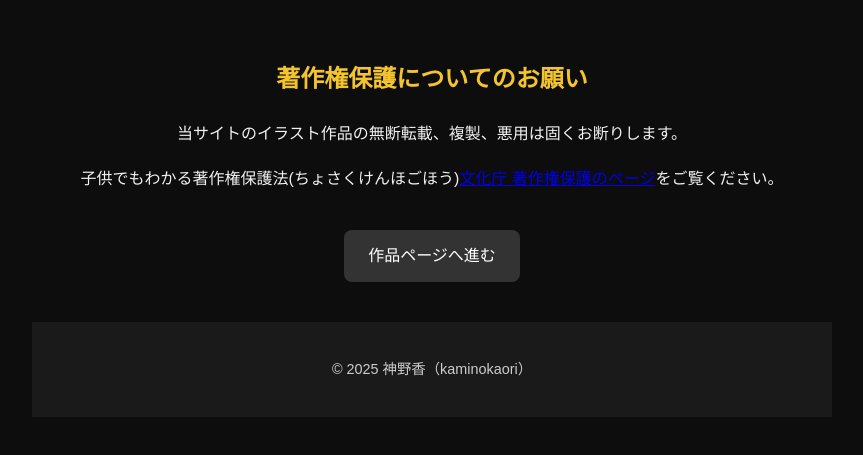
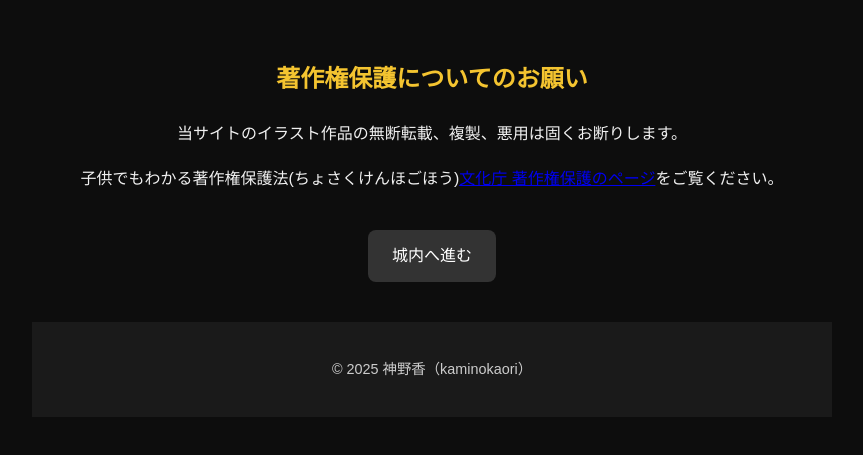
Before and after one commit to kaminokaori/land_of_the_moon, a plain HTML site: page index.html in a window 1280 px wide. Shown: the part 175-630 px from the top of the page, without its empty margins (208-1071 px from the left). Drawn offline with Linux system fonts and the light colour scheme.

Commit message:
Update index.html

```diff
--- a/index.html
+++ b/index.html
@@ -29,7 +29,7 @@
     </section>
 
     <nav>
-      <a href="gallery.html" class="btn">作品ページへ進む</a>
+      <a href="index.html" class="btn">城内へ進む</a>
     </nav>
   </main>
 
```
